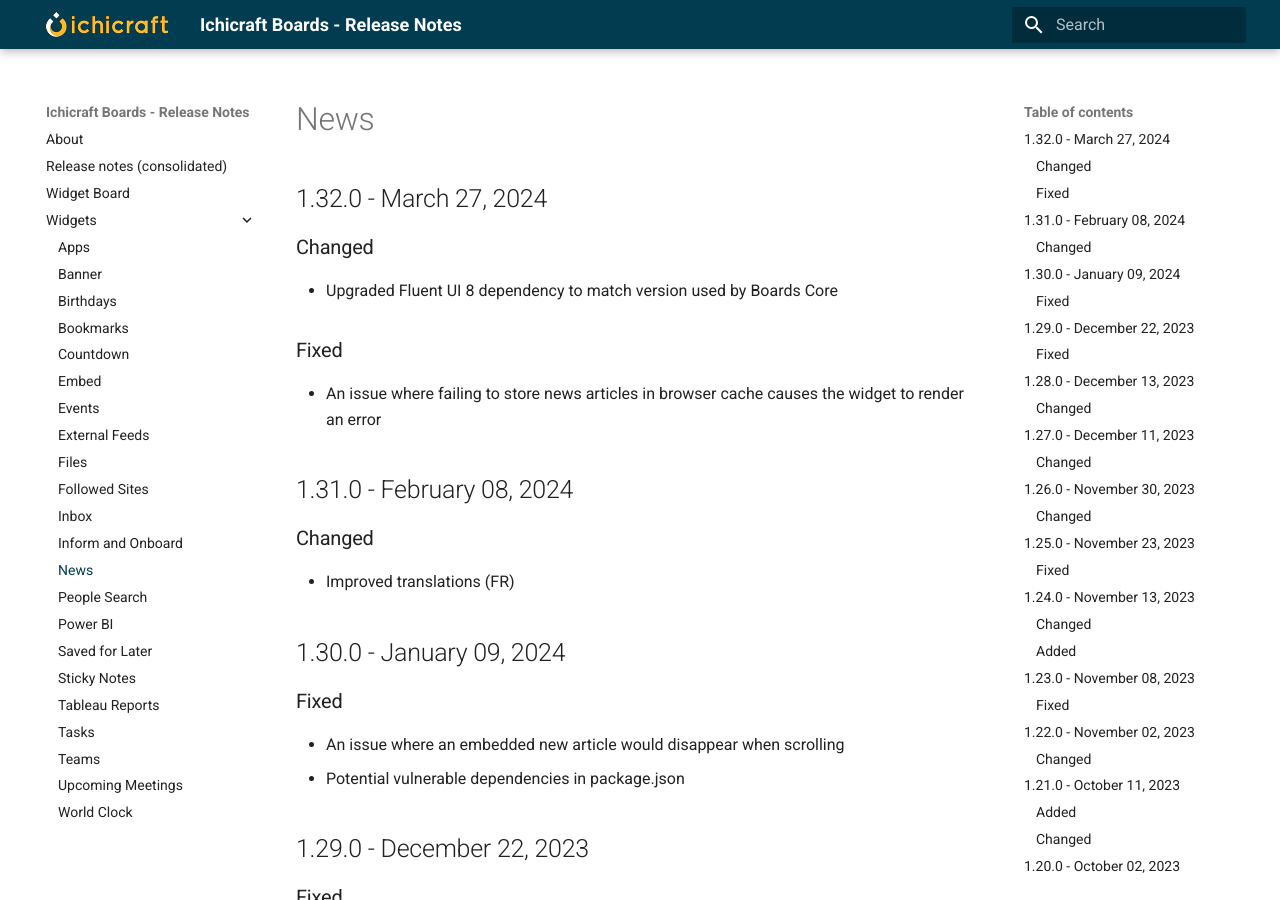
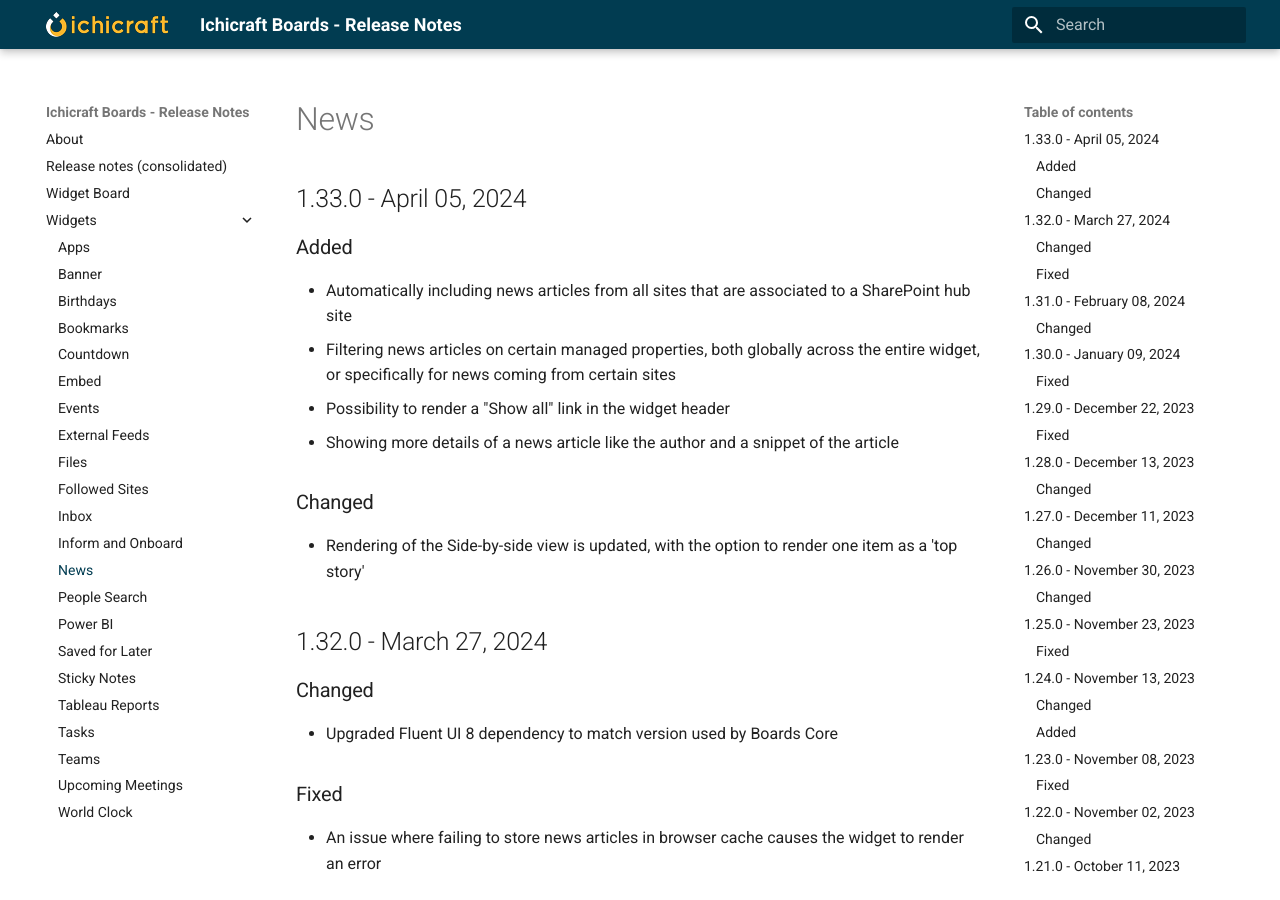
Before and after one commit to ichicraft/widgets-docs, an MkDocs documentation site: the page built from docs/Widgets/News.md, in a window 1280 px wide and 900 px high. Built offline with MkDocs 1.6.1 and Material for MkDocs 9.7.7, drawn with Linux system fonts in a browser that asks for light colours.

```diff
--- a/docs/Widgets/News.md
+++ b/docs/Widgets/News.md
@@ -1,3 +1,14 @@
+## 1.33.0 - April 05, 2024
+
+### Added
+- Automatically including news articles from all sites that are associated to a SharePoint hub site
+- Filtering news articles on certain managed properties, both globally across the entire widget, or specifically for news coming from certain sites
+- Possibility to render a &quot;Show all&quot; link in the widget header
+- Showing more details of a news article like the author and a snippet of the article
+
+### Changed
+- Rendering of the Side-by-side view is updated, with the option to render one item as a &#x27;top story&#x27;
+
 ## 1.32.0 - March 27, 2024
 
 ### Changed
```
Also changed, not shown: docs/Release-notes-(consolidated).md (+11 -0 lines).
